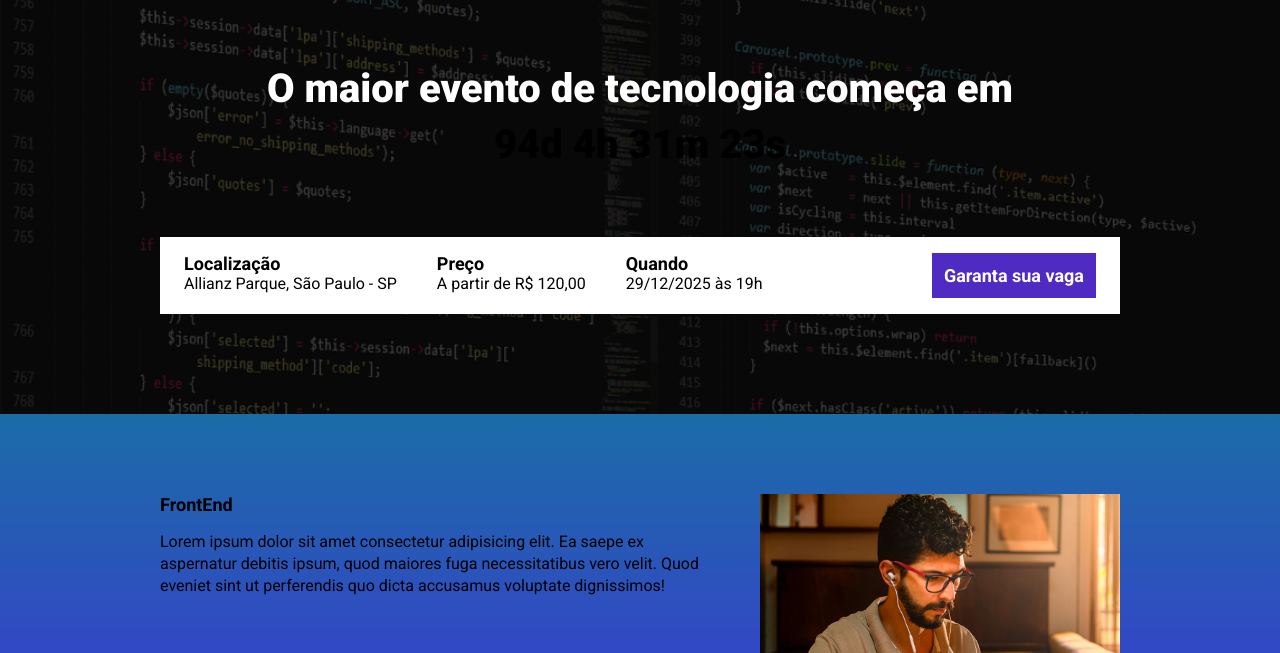
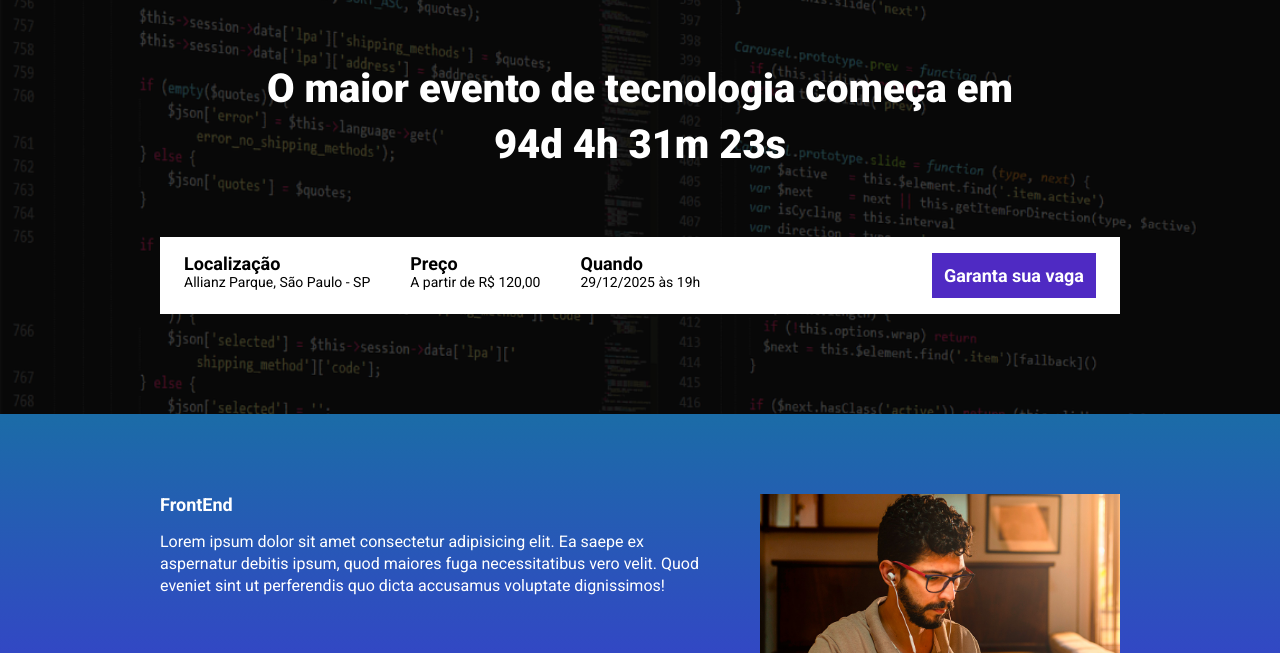
Before and after one commit to WevertonBarbos/ebac_tech_talks, a website built with Parcel: page src/index.html in a window 1280 px wide. Shown: the part 147-800 px from the top of the page. Built offline with nearby package versions, Linux system fonts and the light colour scheme.

Commit message:
consertando erros

```diff
--- a/src/styles/_hero.scss
+++ b/src/styles/_hero.scss
@@ -20,7 +20,7 @@
         height: 100%;
         background-color: variables.$secondaryTextColor;
         content: '';
-        opacity: 0.7;
+        opacity: .7;
     }
 
     &__text {
@@ -28,7 +28,6 @@
         margin-bottom: 64px;
         font-size: 40px;
         line-height: 56px;
-        color: #fff;
         font-weight: 800;
         text-align: center;
     }
--- a/src/styles/components/_infos_bar.scss
+++ b/src/styles/components/_infos_bar.scss
@@ -11,11 +11,11 @@
         gap: 40px;
 
         &__item {
-        display: flex;
+        font-size: 14px;
         color: variables.$secondaryTextColor;
-        display: block;
 
             b {
+                color: variables.$secondaryTextColor;
                 font-size: 18px;
                 display: block;
             }
--- a/src/styles/main.scss
+++ b/src/styles/main.scss
@@ -9,7 +9,8 @@
     padding: 0;
     box-sizing: border-box;
     font-family: Roboto, sans-serif;
-    color: variables.$secondaryTextColor;
+    color: variables.$textColor;
+    list-style: none;
 }
 
 .container {
```
